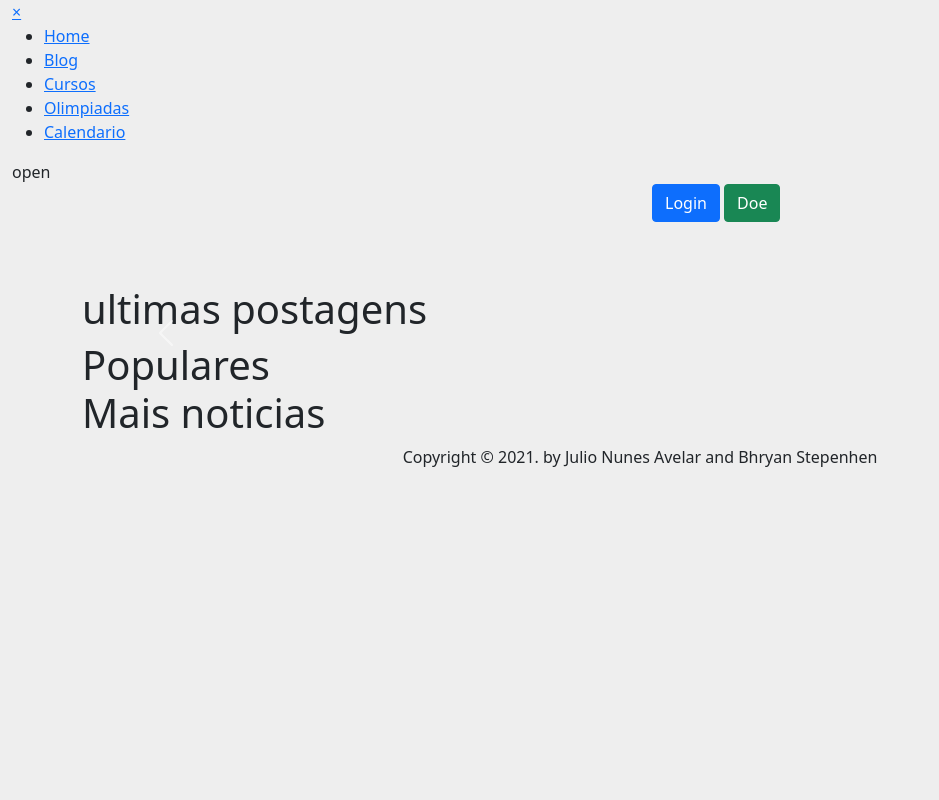
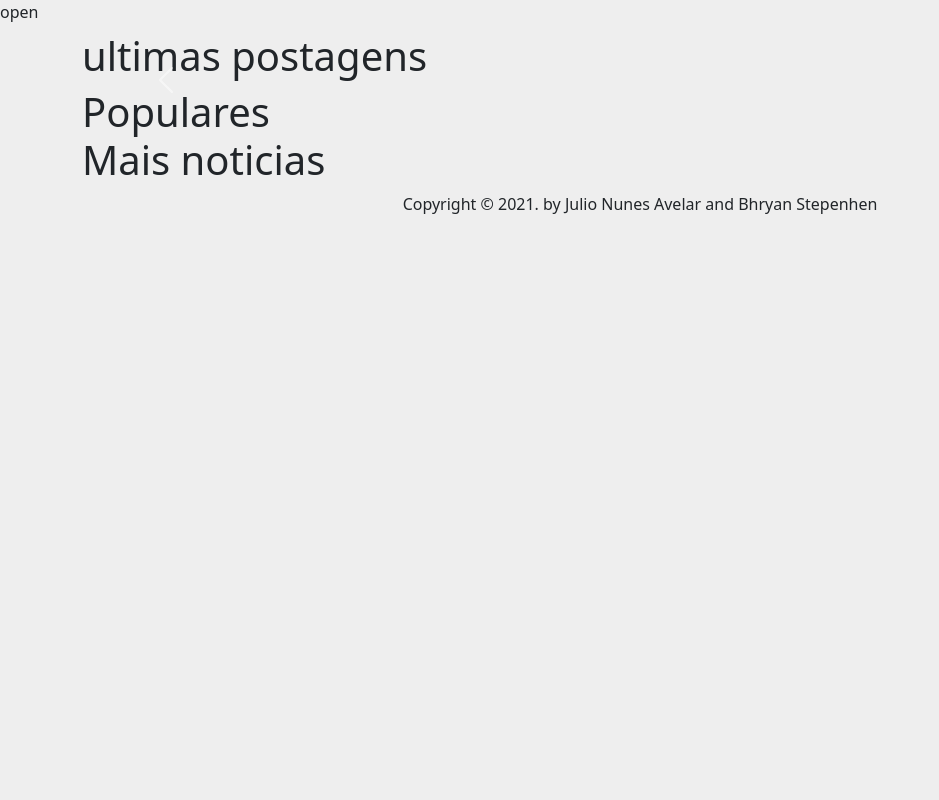
Before and after one commit to Podemoscorp/crud, a Django app: page /blog/ in a window 1280 px wide. Shown: the whole page, without its empty margins (0-939 px from the left). Run offline with Django 3.2, Linux system fonts and the light colour scheme; data that the repository does not hold is empty; some libraries are stand-ins or nearby versions.

Commit message:
começando menu

```diff
--- a/static/css/style.css
+++ b/static/css/style.css
@@ -5,6 +5,7 @@
   --purple-light: #B2A6CD;
   --light-gray: #9C98A6;
   --bg-color: #eeeeee;
+  --white: #fff;
 }
 
 * {
@@ -38,20 +39,8 @@ body {
   background-color: var(--bg-color);
 }
 
-/*utils*/
-/*
-.sr-only {
-  position: absolute;
-  width: 1px;
-  height: 1px;
-  padding: 0;
-  margin: -1px;
-  overflow: hidden;
-  clip: rect(0, 0, 0, 0);
-  white-space: nowrap;
-  border-width: 0;
-}
-*/
+/*Utils*/
+
 h1, h2, h3, h4 {
   margin: 0;
 }
@@ -62,6 +51,16 @@ h3 {
 
 h4 {
   font-size: 1.2rem;
+}
+
+button, a {
+  border: 0;
+  text-decoration: none;
+  color: var(--white);
+}
+
+ul li {
+  list-style: none;
 }
 
 main {
@@ -278,7 +277,71 @@ input:focus ~ label, input:valid ~ label {
     padding: 0 6%;
   }
 }
+
 /* MENU */
-/*# sourceMappingURL=style.css.map */
 
-/*# sourceMappingURL=style.css.map */
+.bg-color-primary {
+  background-color: var(--primary-color);
+}
+
+.bg-color-secundary {
+  background-color: var(--secundary-color);
+}
+
+.active {
+  background-color: var(--white);
+  border-radius: 1rem 0 0 1rem;
+  padding: 0 1rem;
+}
+
+.active a {
+  color: var(--primary-color);
+}
+
+.active:active {
+  background-color: var(--white);
+}
+
+.section-container {
+  display: flex;
+  flex-direction: column;
+  justify-content: space-between;
+}
+
+.section-container nav {
+  height: 60%;
+  display: flex;
+  flex-direction: column;
+  justify-content: space-between;
+}
+
+.Top {
+  grid-column-start: 1;
+  grid-column-end: 5;
+  grid-row-start: 1 1;
+  width: 100%;
+  background-color: var(--white);
+  align-items: center;
+}
+
+#mySidenav {
+  height: 100%;
+  width: 0;
+  position: fixed;
+  z-index: 1;
+  top: 0;
+  left: 0;
+  overflow-x: hidden;
+  transition: 0.5s;
+}
+
+#mySidenav .closebtn {
+  position: absolute;
+  top: 0;
+  left: 50%;
+}
+
+@media screen and (max-height: 450px) {
+  #mySidenav {padding-top: 15px;}
+  #mySidenav a {font-size: 18px;}
+}
--- a/templates/components/base.html
+++ b/templates/components/base.html
@@ -30,6 +30,9 @@
 
         <link rel="stylesheet" href="{% static 'css/style.css' %}">
         <link rel="stylesheet" href="{% static 'css/main.min.css' %}">
+
+        <!-- develoment -->
+        <link rel="stylesheet" href="../../static/css/style.css">
         {% block style %} {% endblock %}
 
     </head>
--- a/templates/components/menu.html
+++ b/templates/components/menu.html
@@ -1,65 +1,82 @@
 {% load i18n %}
 {% load static %}
 
-<div class="container-fluid">
-    <div class="sidemenu" id="sidemenu">
-        <a href="javascript:void(0)" class="closebtn" onclick="closeNav()">&times;</a>
-        <nav>
+<section class='d-flex' id="mySidenav">
+    <section class='bg-color-primary py-3 pt-4 text-white section-container'>
+        <nav class='myTab'>
+            <button class="closebtn border-0 bg-none" onclick='closeNav()'>Fechar</button>
             <ul>
-                <li><a href="{% url 'index' %}">Home</a></li>
-                <li><a href="{% url 'blog' %}">Blog</a></li>
-                <li><a href="{% url 'cursos' %}">Cursos</a></li>
-                <li><a href="{% url 'olimpiadas' %}">Olimpiadas</a></li>
-                <li><a href="{% url 'calendario' %}">Calendario</a></li>
+                <li class='px-3 bg-none outline-0 active home'>
+                    <a href="{% url 'index' %}" class='d-flex align-items-center flex-column'>
+                        <img src="{% static '/images/home.svg' %}" alt="Home" class='img-0'>
+                        Home
+                    </a>
+                </li>
+
+                <li class='px-3 bg-none outline-0'>
+                    <a href="{% url 'blog' %}" class='d-flex align-items-center flex-column'>
+                        <img src="{% static '/images/blog.svg' %}" alt="Blog" class='img-1'>
+                        Blog
+                    </a>
+                </li>
+
+                <li class='px-3 bg-none outline-0'>
+                    <a href="{% url 'cursos' %}" class='d-flex align-items-center flex-column'>
+                        <img src="{% static '/images/curse.svg' %}" alt="Cursos" class='img-2'>
+                        Cursos
+                    </a>
+                </li>
+
+                <li class='px-3 bg-none outline-0'>
+                    <a href="{% url 'olimpiadas' %}" class='d-flex align-items-center flex-column'>
+                        <img src="{% static '/images/medal.svg' %}" alt="Olimpíadas" class='img-3'>
+                        Olimpíadas
+                    </a>
+                </li>
+
+                <li class='px-3 bg-none outline-0'>
+                    <a href="{% url 'calendario' %}" class='d-flex align-items-center flex-column'>
+                        <img src="{% static '/images/calendar.svg' %}" alt="Calendário" class='img-4'>
+                        Calendário
+                    </a>
+                </li>
+
                 {% if user.is_authenticated %}
-                    <li><a href="{% url 'dashboard' %}">Dashboard</a></li>
-                    <li><a href="{% url 'logout' %}">Sair</a></li>
-                    {% if user.is_staff %}
-                        <li><a href="/admin/">Administração</a></li>
-                    {% endif %}
+                <li class='px-3 bg-none outline-0'>
+                    <a href="{% url 'dashboard' %}">Dashboard</a>
+                </li>
+
+                <li class='px-3 bg-none outline-0'>
+                    <a href="{% url 'logout' %}">Sair</a>
+                </li>
+                {% if user.is_staff %}
+                <li class='px-3 bg-none outline-0'>
+                    <a href="/admin/">Administração</a>
+                </li>
+                {% endif %}
                 {% endif %}
             </ul>
         </nav>
-    </div>
-    <div>
-        <span onclick="openNav()">open</span>
-    </div>
 
-    <div class="container">
-        <div class="row">
-            <div class="col">
-                <form action="" method="get">
-                    <input type="text" name="q">
-                </form>
-            </div>
-            <div class="col">
-                <div class="top-menu-buttons-aling">
-                    <div>
-                        {% if user.is_authenticated %}
-                            <a href="{% url 'perfil' user.id %}" class="btn btn-primary text-white">Perfil</a>
-                        {% else %}
-                            <a href="{% url 'login' %}" class="btn btn-primary text-white">Login</a>
-                        {% endif %}
+        <button class='d-flex justify-content-center bg-none outline-0'>
+            <img src="{% static '/images/config.svg' %}" alt="Home">
+        </button>
+    </section>
+</section>
 
-                        <a href="" class="btn btn-success text-white" >Doe</a>
-                    </div>
-                </div>
-            </div>
-        </div>
-    </div>
-</div>
+<span onclick="openNav()">open</span>
 
 {% block script %}
 
 <script>
-function openNav() {
-    document.getElementById("sidemenu").style.width = "250px";
-}
+    function openNav() {
+        document.getElementById("mySidenav").style.width = "13.5rem";
+    }
 
-  /* Set the width of the side navigation to 0 */
-function closeNav() {
-    document.getElementById("sidemenu").style.width = "0";
-}
+    /* Set the width of the side navigation to 0 and the left margin of the page content to 0 */
+    function closeNav() {
+        document.getElementById("mySidenav").style.width = "0";
+    }
 </script>
 
 {% endblock %}
```
Also changed, not shown: static/images/blog-primary.svg (added), static/images/calendar-primary.svg (added), static/images/curse-primary.svg (added), static/images/home-primary.svg (added), static/images/medal-primary.svg (added).
